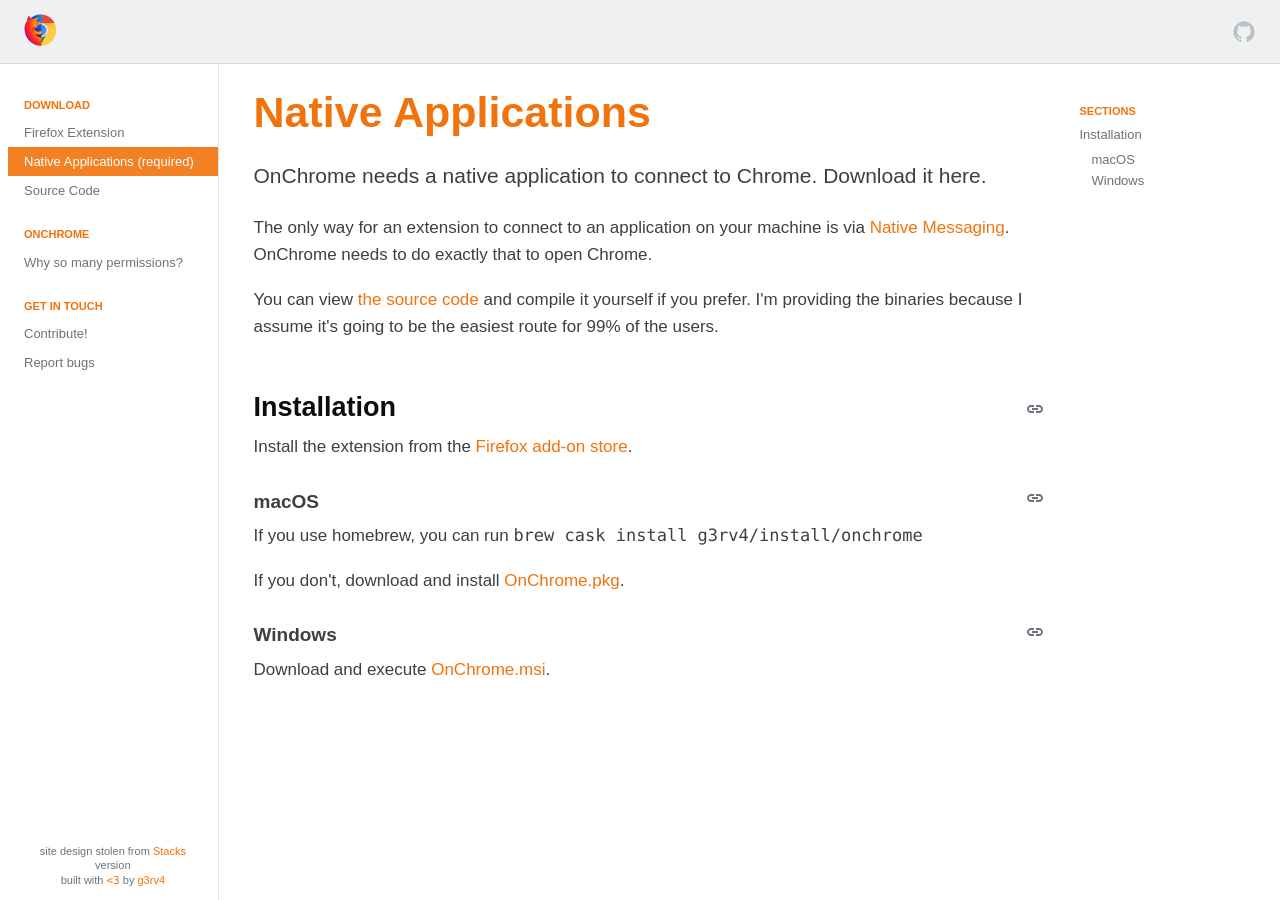
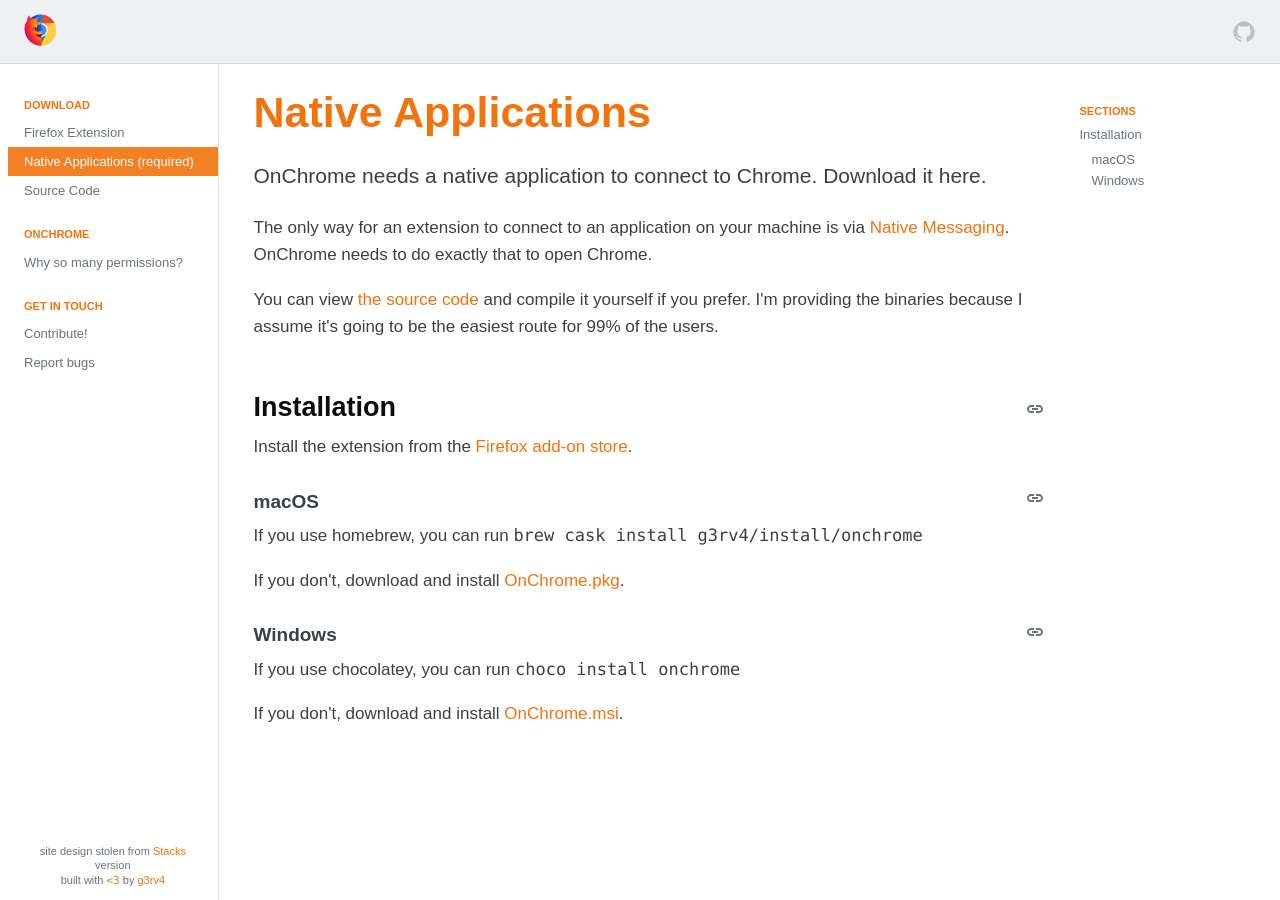
Before and after one commit to g3rv4/onchro.me, a Jekyll site: the page built from native-applications.html, in a window 1280 px wide. Built offline with Jekyll 4.4.1, drawn with Linux system fonts in a browser that asks for light colours.

Commit message:
Add chocolatey instructions

```diff
--- a/native-applications.html
+++ b/native-applications.html
@@ -16,5 +16,6 @@
     <p class="stacks-copy">If you use homebrew, you can run <span class="ff-mono">brew cask install g3rv4/install/onchrome</span></p>
     <p class="stacks-copy">If you don't, download and install <a href="https://files.onchro.me/deploy/1.0.0/macOS/OnChrome.pkg" class="js-anchor">OnChrome.pkg</a>.</p>
     {% header h3 | Windows %}
-    <p class="stacks-copy">Download and execute <a href="https://files.onchro.me/deploy/1.0.2/win64/OnChrome.msi" class="js-anchor">OnChrome.msi</a>.</p>
+    <p class="stacks-copy">If you use chocolatey, you can run <span class="ff-mono">choco install onchrome</span></p>
+    <p class="stacks-copy">If you don't, download and install <a href="https://files.onchro.me/deploy/1.0.2/win64/OnChrome.msi" class="js-anchor">OnChrome.msi</a>.</p>
 </section>
```
